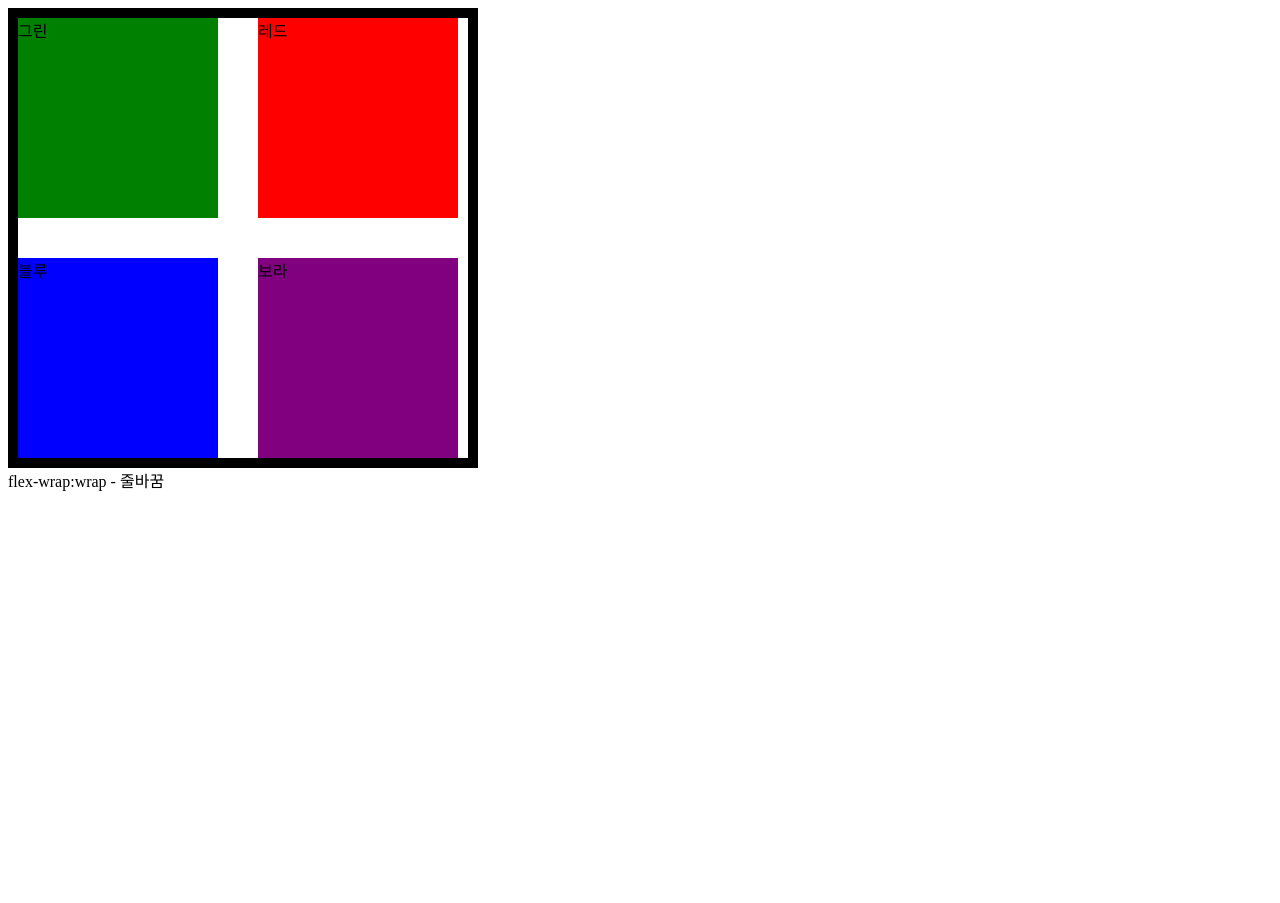
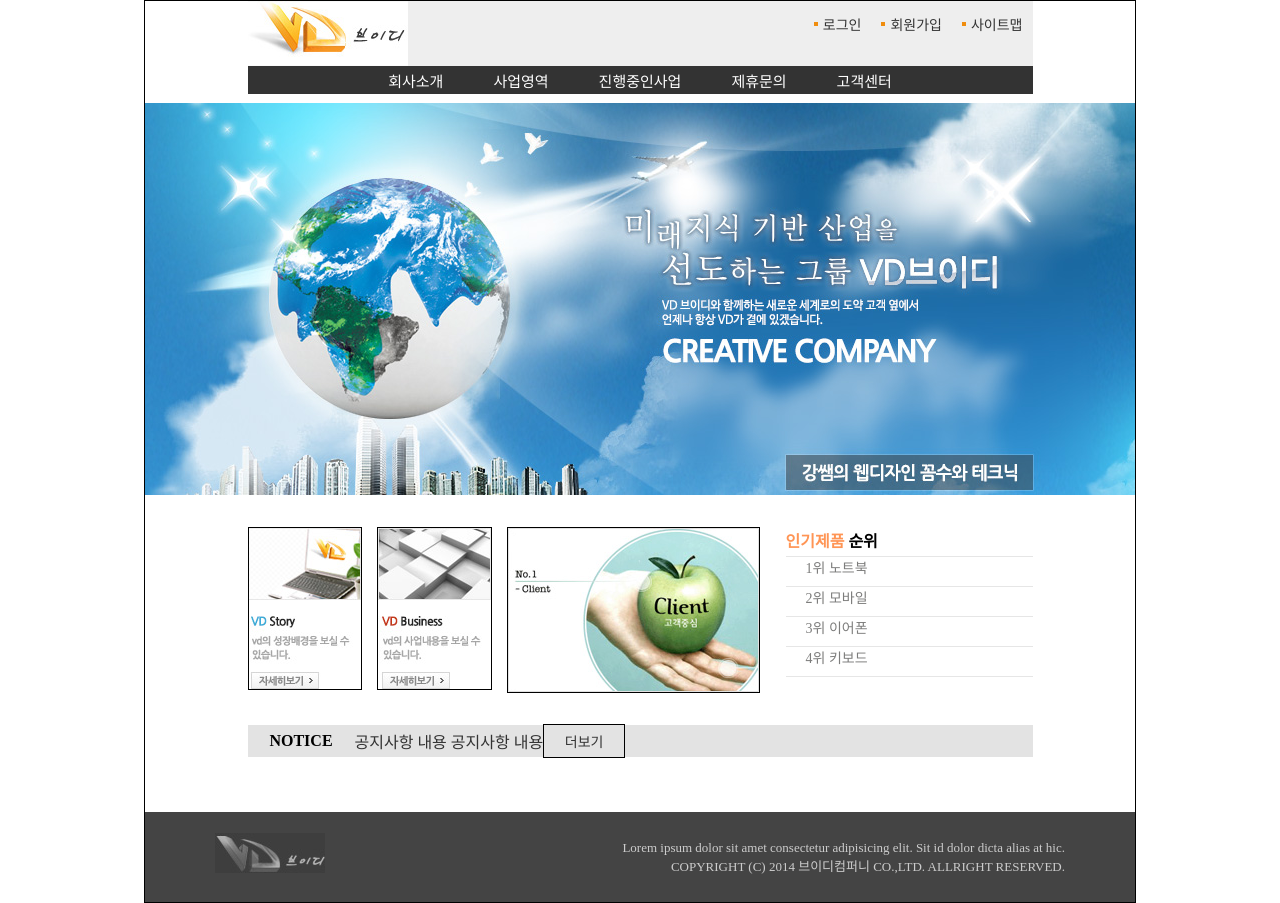
Before and after one commit to itsmauvy/itsmauvy, a plain HTML site: page index.html in a window 1280 px wide. Before the commit the page ends 800 px from the top, so only its background shows below. Drawn offline with Linux system fonts and the light colour scheme; a web font is replaced by a local one.

Commit message:
서브까지 완성

```diff
--- /dev/null
+++ b/css/vd.css
@@ -0,0 +1,120 @@
+@font-face {
+    font-family: 'Pretendard';
+    src: url('https://cdn.jsdelivr.net/gh/projectnoonnu/pretendard@1.0/Pretendard-Thin.woff2') format('woff2');
+    font-weight: 100;
+    font-display: swap;
+}
+
+@font-face {
+    font-family: 'Pretendard';
+    src: url('https://cdn.jsdelivr.net/gh/projectnoonnu/pretendard@1.0/Pretendard-ExtraLight.woff2') format('woff2');
+    font-weight: 200;
+    font-display: swap;
+}
+
+@font-face {
+    font-family: 'Pretendard';
+    src: url('https://cdn.jsdelivr.net/gh/projectnoonnu/pretendard@1.0/Pretendard-Light.woff2') format('woff2');
+    font-weight: 300;
+    font-display: swap;
+}
+
+@font-face {
+    font-family: 'Pretendard';
+    src: url('https://cdn.jsdelivr.net/gh/projectnoonnu/pretendard@1.0/Pretendard-Regular.woff2') format('woff2');
+    font-weight: 400;
+    font-display: swap;
+}
+
+@font-face {
+    font-family: 'Pretendard';
+    src: url('https://cdn.jsdelivr.net/gh/projectnoonnu/pretendard@1.0/Pretendard-Medium.woff2') format('woff2');
+    font-weight: 500;
+    font-display: swap;
+}
+
+@font-face {
+    font-family: 'Pretendard';
+    src: url('https://cdn.jsdelivr.net/gh/projectnoonnu/pretendard@1.0/Pretendard-SemiBold.woff2') format('woff2');
+    font-weight: 600;
+    font-display: swap;
+}
+
+@font-face {
+    font-family: 'Pretendard';
+    src: url('https://cdn.jsdelivr.net/gh/projectnoonnu/pretendard@1.0/Pretendard-Bold.woff2') format('woff2');
+    font-weight: 700;
+    font-display: swap;
+}
+
+@font-face {
+    font-family: 'Pretendard';
+    src: url('https://cdn.jsdelivr.net/gh/projectnoonnu/pretendard@1.0/Pretendard-ExtraBold.woff2') format('woff2');
+    font-weight: 800;
+    font-display: swap;
+}
+
+@font-face {
+    font-family: 'Pretendard';
+    src: url('https://cdn.jsdelivr.net/gh/projectnoonnu/pretendard@1.0/Pretendard-Black.woff2') format('woff2');
+    font-weight: 900;
+    font-display: swap;
+}
+
+
+/* reset: 태그 마다 갖고 있는 기본 스타일 없애는 스타일 */
+* {margin: 0; padding: 0;}
+a {color: #333; text-decoration: none; }
+li{list-style: none;}
+body {font-family: 'Pretendard';}
+
+.wrap{width: 990px;margin: 0 auto;border: 1px solid #000;}
+.header{width: 785px;height: 93px;background: #eee;margin: 0 auto 9px auto}
+.header .top {display: flex;justify-content: space-between;}
+.header .top h1{width: 200px;height: 60px;margin-bottom: 5px;}
+.header .top .topmenu {width: 250px;height: 45px;display: flex;justify-content: end;}
+.header .top .topmenu a {display: flex;align-items: center; padding: 0 10px; gap: 5px; font-size: 14px;}
+
+.header nav {width: 785px;height: 28px; background: #333;}
+.header nav ul {display: flex;justify-content: center; height: 100%;}
+.header nav ul li {font-size: 15px;display: flex;align-items: stretch;}
+.header nav ul li a {color: #fff;padding: 0 25px;display: flex;align-items: center;}
+
+.visual{width: 990px;height: 392px;background: #ccc;}
+.section{width: 785px;height: 230px;margin: 32px auto 55px auto;display: flex;flex-wrap:wrap;justify-content: space-between;}
+.section .bannerbox {width: 510px;height: 166px;}
+.section .bannerbox ul {display: flex;gap: 15px;}
+.section .bannerbox ul li {width: 113px;height: 161px;border: 1px solid #000;}
+.section .bannerbox ul li.big_banner {width: 251px;height: 164px; border: 1px solid #000;}
+
+.section .popbox {width: 247px;height: 156px;}
+.section .popbox h2 {font-size: 16px ;height: 29px;border-bottom: 1px solid #e6e6e6;line-height: 29px;}
+.section .popbox h2 span {color: #ff9555 ;}
+
+.section .popbox .content {}
+.section .popbox .content ol {}
+.section .popbox .content ol li {height: 29px;border-bottom: 1px solid #e6e6e6; font-size: 14px;text-indent: 20px;}
+.section .popbox .content ol li a {color: #7d7d7c;display: block;font-weight: 500;}
+
+.section .noticebox {width: 785px;height: 32px;background: #e3e3e3;margin-top: 32px;display: flex;align-items: center;}
+.section .noticebox h2 {width: 107px;font-size: 16px;height: 32px;display: flex;justify-content: center;align-items: center;}
+.section .noticebox ul .content {flex-grow: 1;height: 32px;border: 1px solid #000;}
+.section .noticebox ul .content li {font-size: 14px;height: 100%;}
+.section .noticebox ul .content li a {height: 100%;display: flex;align-items: center;}
+
+.section .noticebox .btn_more {border: 1px solid #000;width: 80px;font-size: 14px;height: 100%;display: flex;align-items: center;justify-content: center;}
+
+.footer {width: 990px;height: 90px;background: #444;display: flex;justify-content: space-around;align-items: center;}
+.footer h1 {}
+.footer .company_info {color: #ccc;font-size: 13px;width: 600px;text-align: right;}
+
+
+
+
+
+
+.visual_sub {width: 990px;height: 170px;background: #999;}
+
+.section_sub {display: flex;}
+.section_sub .aside {width: 175px;background: #ccc;}
+.section_sub .content {flex-grow: 1;border: 1px solid #000;height: 500px;}
--- a/index.html
+++ b/index.html
@@ -1,14 +1,68 @@
-<div>
+<!DOCTYPE html>
+<html lang="ko">
+<head>
+    <meta charset="UTF-8">
+    <meta name="viewport" content="width=device-width, initial-scale=1.0">
+    <title>vd</title>
+    <link rel="stylesheet" href="css/vd.css">
+</head>
+<body>
+    <div class="wrap">
+        <div class="header">
+           <div class="top">
+                <h1><a href="index.html"><img src="images/logo.jpg" alt="vd로고"></a></h1>
+                <div class="topmenu">
+                    <a href="#"><img src="images/bul_01.jpg" alt="">로그인</a>
+                    <a href="#"><img src="images/bul_01.jpg" alt="">회원가입</a>
+                    <a href="#"><img src="images/bul_01.jpg" alt="">사이트맵</a>
+                </div>
+           </div>
+            <nav>
+              <ul>
+                <li><a href="sub.html">회사소개</a></li>
+                <li><a href="#">사업영역</a></li>
+                <li><a href="#">진행중인사업</a></li>
+                <li><a href="#">제휴문의</a></li>
+                <li><a href="#">고객센터</a></li>
+              </ul>
+            </nav>
+        </div>
+        <div class="visual"><img src="images/hero.jpg" alt=""></div>
+        <div class="section">
+            <div class="bannerbox">
+                <ul>
+                    <li><a href="#"><img src="images/banner01.jpg" alt=""></a></li>
+                    <li><a href="#"><img src="images/banner02.jpg" alt=""></a></li>
+                    <li class="big_banner"><img src="images/banner03.jpg" alt=""><a href="#"></a></li>
+                </ul>
+            </div>
+            <div class="popbox">
+                <h2><span>인기제품</span> 순위</h2>
+                <div class="content">
+                    <ol>
+                        <li><a href="#">1위 노트북</a></li>
+                        <li><a href="#">2위 모바일</a></li>
+                        <li><a href="#">3위 이어폰</a></li>
+                        <li><a href="#">4위 키보드</a></li>
+                    </ol>
+                </div>
+            </div>
+            <div class="noticebox">
+                <h2>NOTICE</h2>
+                <ul class="content">
+                    <li><a href="#">공지사항 내용 공지사항 내용</a></li>
+                </ul>
+                <a href="#" class="btn_more">더보기</a>
+            </div>
+        </div>
 
-<div style="border:10px solid black;display:flex; width:450px; flex-wrap:wrap;gap:40px">
-
-     <div style="background:green;width:200px;height:200px">그린</div>
-     <div style="background:red;width:200px;height:200px">레드</div>
-     <div style="background:blue;width:200px;height:200px">블루</div>
-     <div style="background:purple;width:200px;height:200px">보라</div>
-
-
-</div>
-
-
-flex-wrap:wrap - 줄바꿈
+        <div class="footer">
+            <h1><img src="images/logo_footer.jpg" alt=""></h1>
+            <div class="company_info">
+                Lorem ipsum dolor sit amet consectetur adipisicing elit. Sit id dolor dicta alias at hic.
+                <br>COPYRIGHT (C) 2014 브이디컴퍼니 CO.,LTD. ALLRIGHT RESERVED.
+            </div>
+        </div>
+    </div>
+</body>
+</html>
```
Also changed, not shown: sub.html (added, +48 -0 lines), images/banner01.jpg (added), images/banner02.jpg (added), images/banner03.jpg (added), images/bul_01.jpg (added), images/bul_02.jpg (added), images/hero.jpg (added), images/img_gotop.jpg (added), images/img_tit01.jpg (added), images/logo.jpg (added), images/logo_footer.jpg (added).
